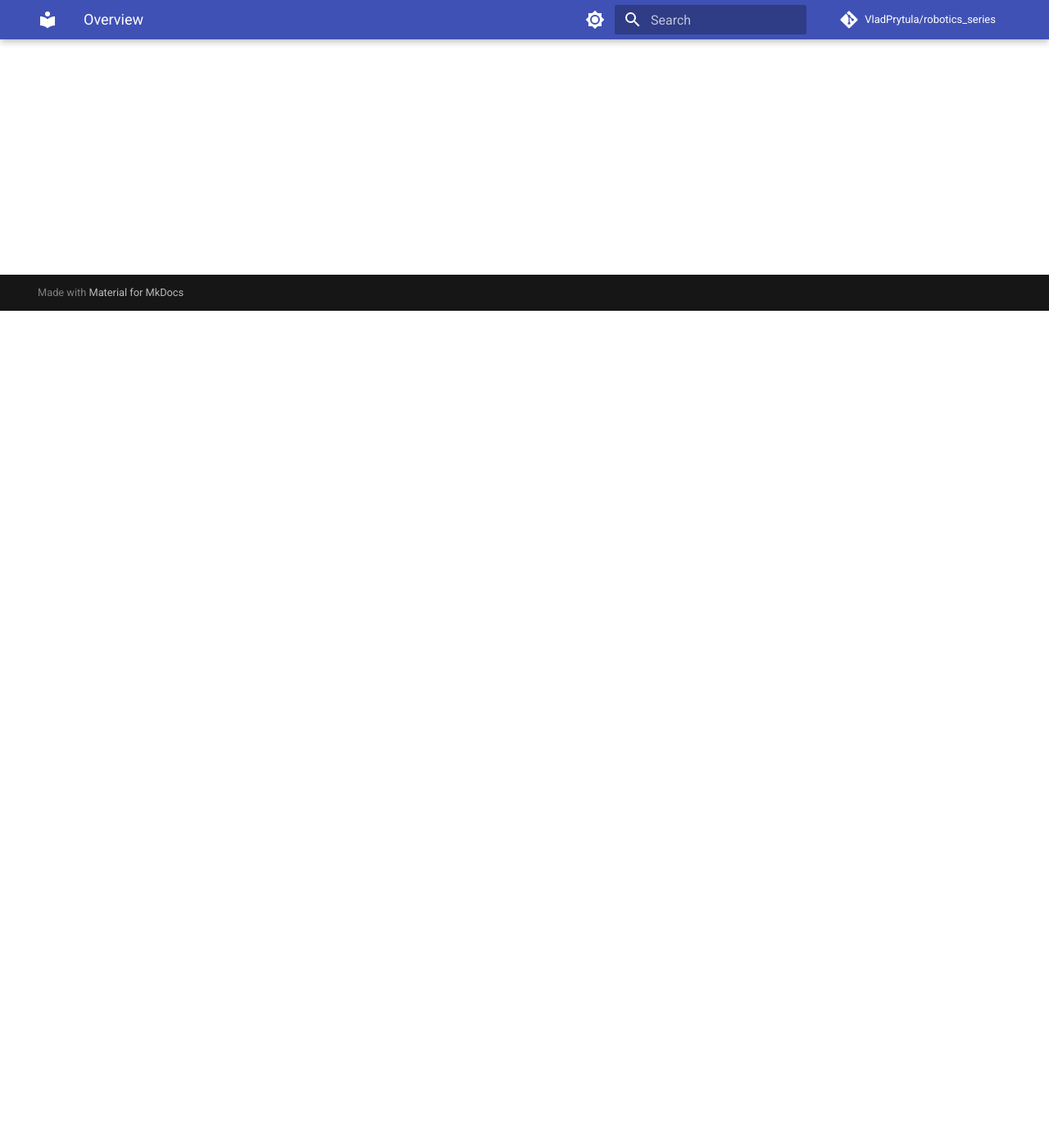
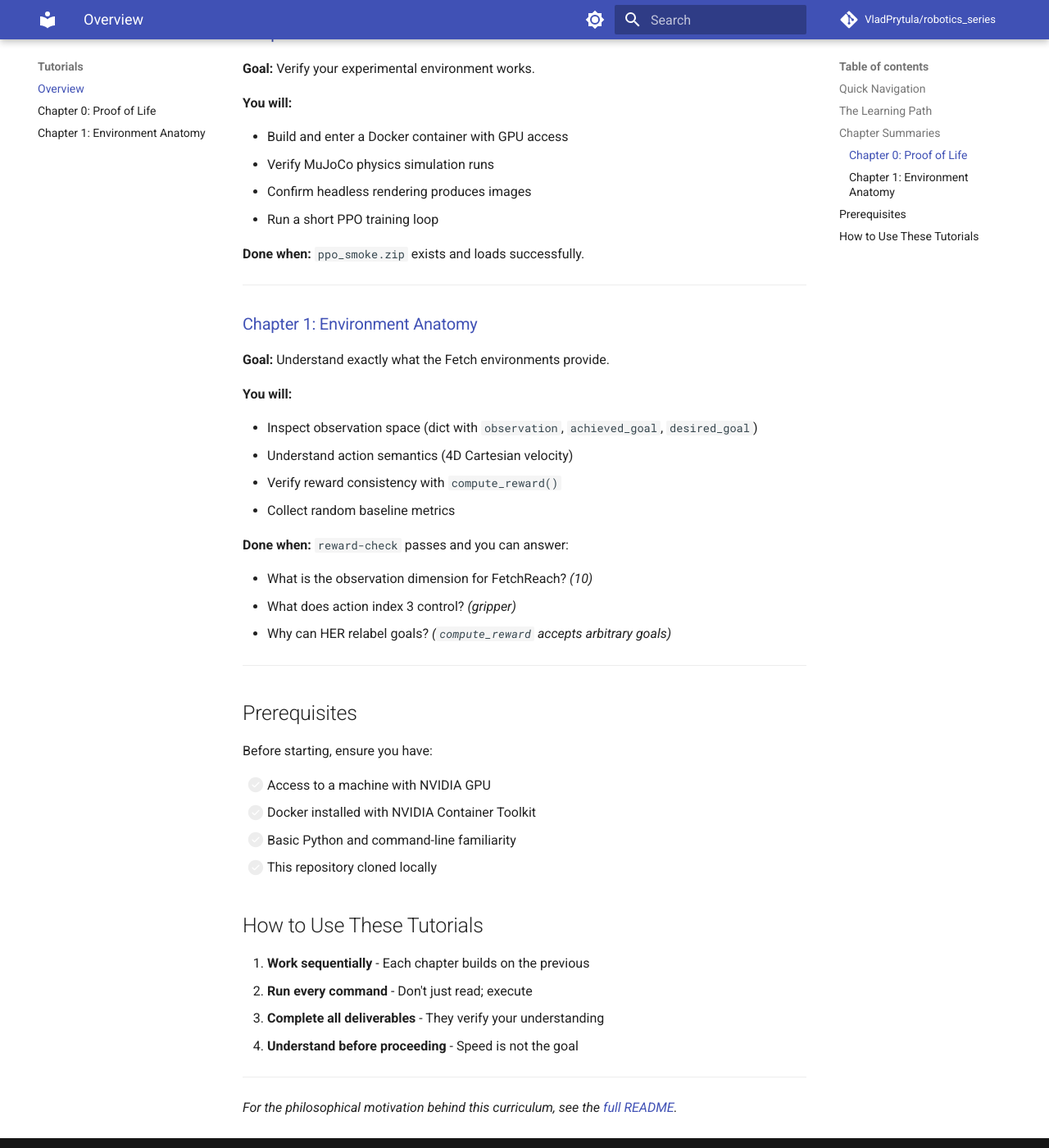
Before and after one commit to VladPrytula/robotics_series, an MkDocs documentation site: the page built from docs/tutorials/index.md, in a window 1280 px wide and 1400 px high, scrolled down 1021 px. Shown: the whole window at 82% size. Built offline with MkDocs 1.6.1 and Material for MkDocs 9.7.7, drawn with Linux system fonts in a browser that asks for light colours; comment, search, counter and statistics services are not loaded; some of the changed text lies outside the part shown.

Commit message:
docs: add tutorials index page with chapter navigation

````diff
--- a/docs/tutorials/index.md
+++ b/docs/tutorials/index.md
@@ -1 +1,85 @@
-../../tutorials/README.md
+# Tutorials
+
+A systematic course in goal-conditioned reinforcement learning for robotic manipulation.
+
+## Quick Navigation
+
+| Chapter | Topic | Key Deliverable |
+|---------|-------|-----------------|
+| [Chapter 0](ch00_containerized_dgx_proof_of_life.md) | Proof of Life | Working Docker environment, `ppo_smoke.zip` |
+| [Chapter 1](ch01_fetch_env_anatomy.md) | Environment Anatomy | `reward-check` passes, baseline metrics |
+| Chapter 2 | PPO Baseline | *Coming soon* |
+| Chapter 3 | SAC on Dense | *Coming soon* |
+| Chapter 4 | HER for Sparse | *Coming soon* |
+
+## The Learning Path
+
+```
+Chapter 0: Can I run code?
+    |
+Chapter 1: What does the robot see/do?
+    |
+Chapter 2: Can I train anything? (PPO baseline)
+    |
+Chapter 3: Can I train better? (SAC)
+    |
+Chapter 4: Can I handle sparse rewards? (HER)
+    |
+Chapters 5-10: Advanced topics
+```
+
+## Chapter Summaries
+
+### [Chapter 0: Proof of Life](ch00_containerized_dgx_proof_of_life.md)
+
+**Goal:** Verify your experimental environment works.
+
+**You will:**
+
+- Build and enter a Docker container with GPU access
+- Verify MuJoCo physics simulation runs
+- Confirm headless rendering produces images
+- Run a short PPO training loop
+
+**Done when:** `ppo_smoke.zip` exists and loads successfully.
+
+---
+
+### [Chapter 1: Environment Anatomy](ch01_fetch_env_anatomy.md)
+
+**Goal:** Understand exactly what the Fetch environments provide.
+
+**You will:**
+
+- Inspect observation space (dict with `observation`, `achieved_goal`, `desired_goal`)
+- Understand action semantics (4D Cartesian velocity)
+- Verify reward consistency with `compute_reward()`
+- Collect random baseline metrics
+
+**Done when:** `reward-check` passes and you can answer:
+
+- What is the observation dimension for FetchReach? *(10)*
+- What does action index 3 control? *(gripper)*
+- Why can HER relabel goals? *(`compute_reward` accepts arbitrary goals)*
+
+---
+
+## Prerequisites
+
+Before starting, ensure you have:
+
+- [ ] Access to a machine with NVIDIA GPU
+- [ ] Docker installed with NVIDIA Container Toolkit
+- [ ] Basic Python and command-line familiarity
+- [ ] This repository cloned locally
+
+## How to Use These Tutorials
+
+1. **Work sequentially** - Each chapter builds on the previous
+2. **Run every command** - Don't just read; execute
+3. **Complete all deliverables** - They verify your understanding
+4. **Understand before proceeding** - Speed is not the goal
+
+---
+
+*For the philosophical motivation behind this curriculum, see the [full README](https://github.com/VladPrytula/robotics_series/blob/main/tutorials/README.md).*
````
